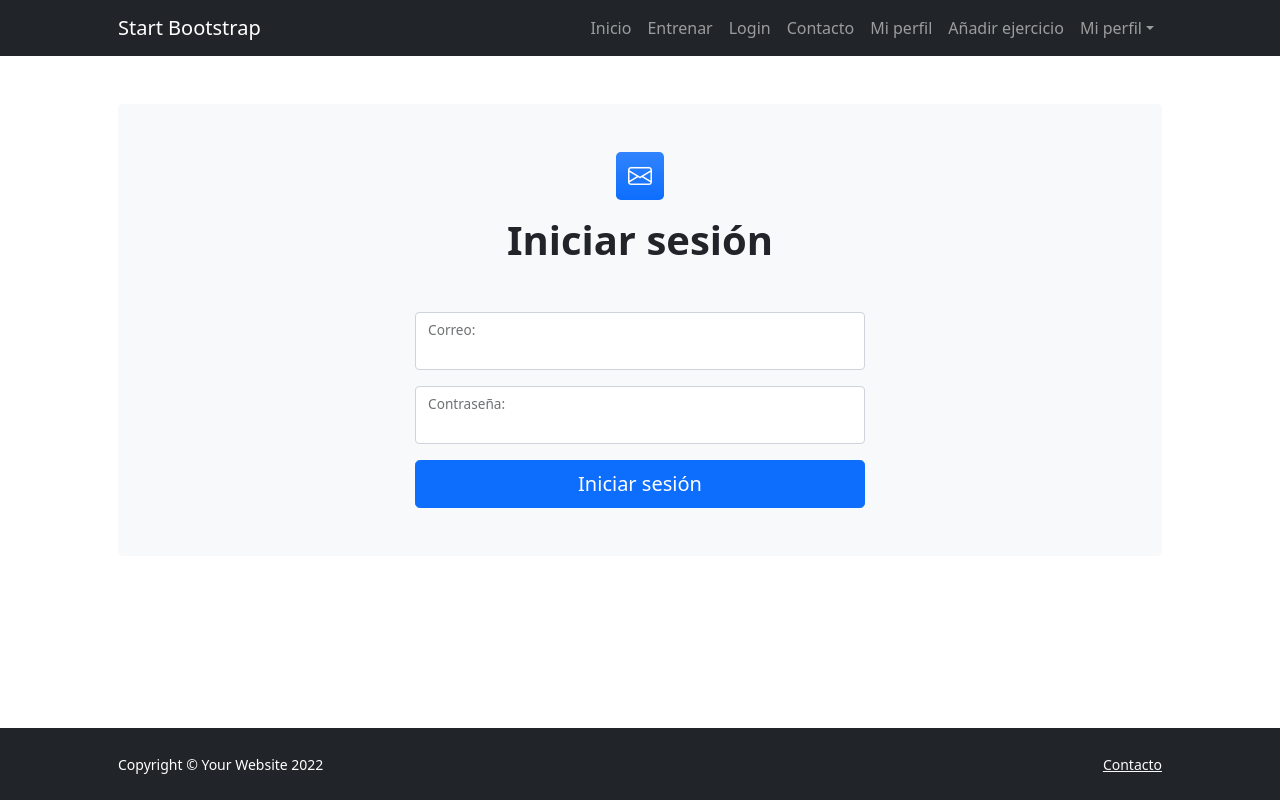
After one commit to anaasins/proyecto, a Symfony app: template templates/usuario/login.html.twig in a window 1280 px wide. The commit adds this page. Run offline with Twig, Linux system fonts and the light colour scheme; the template is opened without the code that fills it, so the values that code supplies are empty; some libraries are stand-ins or nearby versions.

Commit message:
login y logout

```diff
--- a/src/Controller/DefaultController.php
+++ b/src/Controller/DefaultController.php
@@ -17,12 +17,6 @@ class DefaultController extends AbstractController
       return $this->render('frontal/index.html.twig', array('ejercicios'=>$ejercicios));
     }
 
-     #[Route('/login', name: 'login_page')]
-    public function loginAction(): Response
-    {
-        return $this->render('frontal/login.html.twig');
-    }
-
      #[Route('/contact', name: 'contact_page')]
     public function contactAction(): Response
     {
--- a/src/Entity/Usuario.php
+++ b/src/Entity/Usuario.php
@@ -248,7 +248,7 @@ class Usuario implements UserInterface, PasswordAuthenticatedUserInterface
      */
     public function getUserIdentifier(): string
     {
-        return (string) $this->email;
+        return (string) $this->correo;
     }
 
     /**
--- a/templates/base.html.twig
+++ b/templates/base.html.twig
@@ -24,7 +24,7 @@
                       <ul class="navbar-nav ms-auto mb-2 mb-lg-0">
                           <li class="nav-item"><a class="nav-link" href="{{ path('home_page') }}">Inicio</a></li>
                           <li class="nav-item"><a class="nav-link" href="{{ path('games_page') }}">Entrenar</a></li>
-                          <li class="nav-item"><a class="nav-link" href="{{ path('login_page') }}">Login</a></li>
+                          <li class="nav-item"><a class="nav-link" href="{{ path('app_login') }}">Login</a></li>
                           <li class="nav-item"><a class="nav-link" href="{{ path('contact_page') }}">Contacto</a></li>
                           <li class="nav-item"><a class="nav-link" href="{{ path('profile_page') }}">Mi perfil</a></li>
                           <li class="nav-item"><a class="nav-link" href="{{ path('newGame_page') }}">Añadir ejercicio</a></li>
--- /dev/null
+++ b/templates/usuario/login.html.twig
@@ -0,0 +1,38 @@
+{% extends 'base.html.twig' %}
+
+{% block title %}
+Pagina de contacto
+{% endblock %}
+
+{% block body %}
+
+  <section class="py-5">
+      <div class="container px-5">
+          <!-- Contact form-->
+          <div class="bg-light rounded-3 py-5 px-4 px-md-5 mb-5">
+              <div class="text-center mb-5">
+                  <div class="feature bg-primary bg-gradient text-white rounded-3 mb-3"><i class="bi bi-envelope"></i></div>
+                  <h1 class="fw-bolder">Iniciar sesión</h1>
+              </div>
+              <div class="row gx-5 justify-content-center">
+                  <div class="col-lg-8 col-xl-6">
+                      <form action="{{ path('app_login') }}" method="post">
+                          <!-- Name input-->
+                          <div class="form-floating mb-3">
+                              <input class="form-control" id="username" type="text" name="_username" value="{{ last_username }}"/>
+                              <label for="email">Correo: </label>
+                          </div>
+                          <!-- Phone number input-->
+                          <div class="form-floating mb-3">
+                              <input class="form-control" id="password" type="password" name="_password"/>
+                              <label for="password">Contraseña: </label>
+                          </div>
+                          <!-- Submit Button-->
+                          <div class="d-grid"><button class="btn btn-primary btn-lg" id="submitButton" type="submit">Iniciar sesión</button></div>
+                      </form>
+                  </div>
+              </div>
+          </div>
+  </section>
+
+{% endblock %}
```
Also changed, not shown: src/Controller/LoginController.php (added, +25 -0 lines), src/Controller/RegistrationController.php (deleted, +0 -91 lines), src/Controller/UsuarioController.php (+101 -0 lines), templates/frontal/login.html.twig (deleted, +0 -9 lines), templates/frontal/registro.html.twig (deleted, +0 -9 lines), templates/usuario/confirmation_email.html.twig (renamed from templates/registration/confirmation_email.html.twig), templates/usuario/register.html.twig (renamed from templates/registration/register.html.twig), 1 other file.
